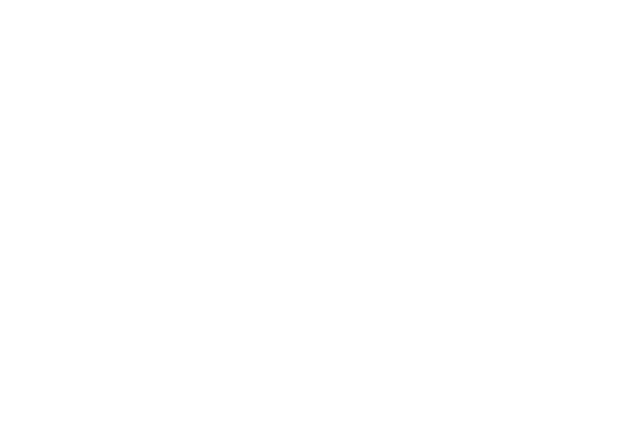
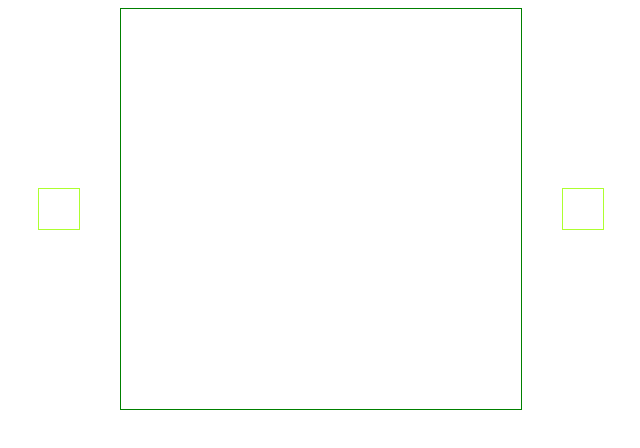
Before and after one commit to lidrail35/slider, a plain HTML site: page index.html in a window 1280 px wide. Shown: the whole page, without its empty margins (319-959 px from the left). Drawn offline with Linux system fonts and the light colour scheme.

Commit message:
feat: add css style

```diff
--- a/index.html
+++ b/index.html
@@ -3,6 +3,7 @@
 <head>
   <meta charset="UTF-8">
   <meta name="viewport" content="width=device-width, initial-scale=1.0">
+  <link rel="stylesheet" href="./style.css">
   <title>Simple slider</title>
 </head>
 <body>
--- /dev/null
+++ b/style.css
@@ -0,0 +1,21 @@
+.slider-box {
+  display: flex;
+  flex-direction: row;
+  justify-content: center;
+  align-items: center;
+  width: 100%;
+  height: 60%;
+}
+
+.array {
+  width: 40px;
+  height: 40px;
+  border: 1px solid greenyellow;
+}
+
+.view-image {
+  width: 400px;
+  height: 400px;
+  border: 1px solid green;
+  margin: 0 40px;
+}
```
